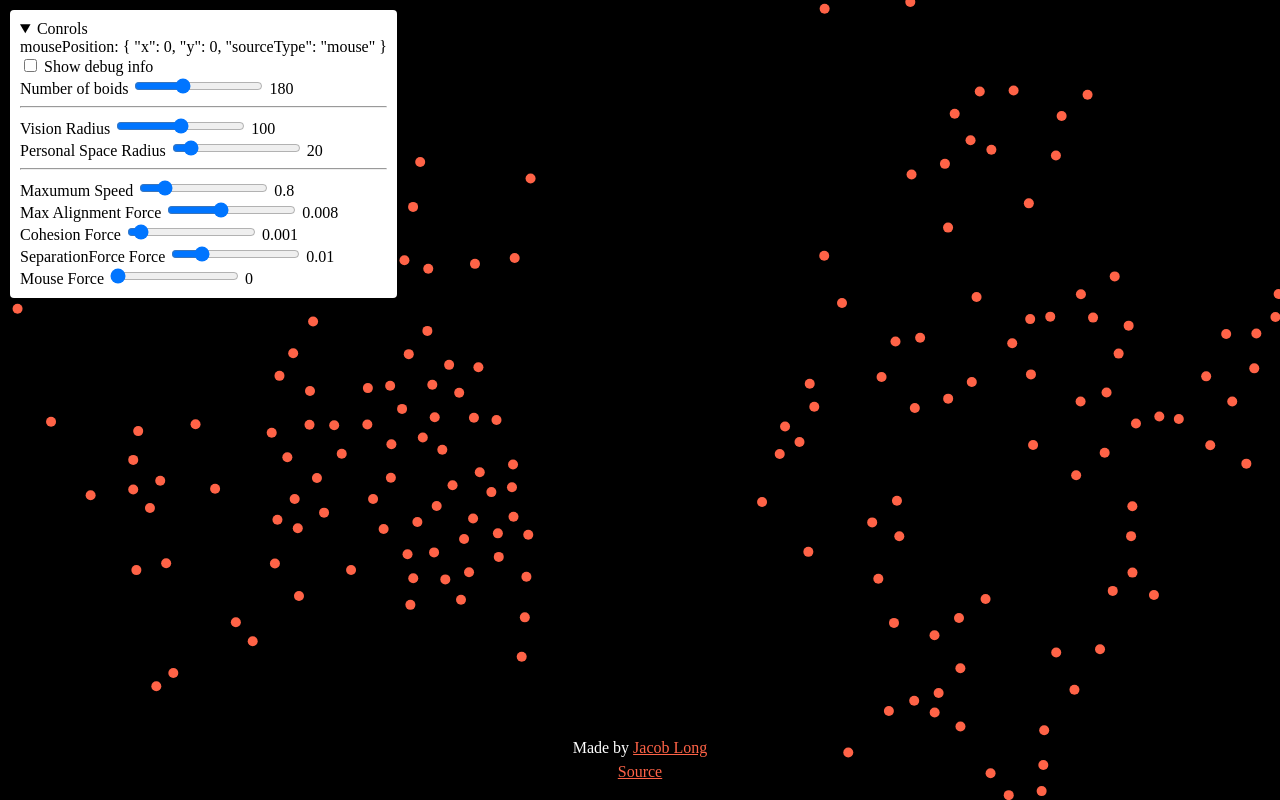
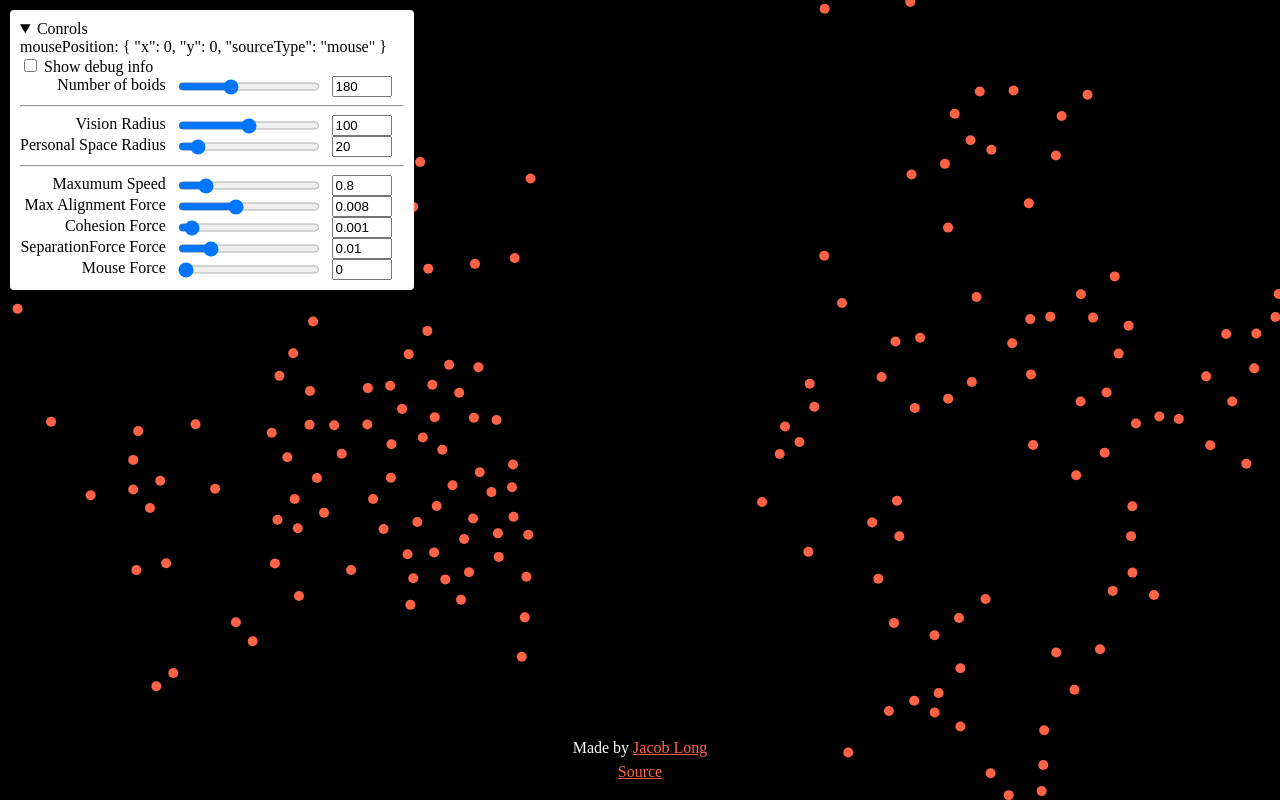
Before and after one commit to Jclong98/boids-vue, a Vue app: page / in a window 1280 px wide. Both pictures are taken after a click on the heading "Conrols". Built offline with nearby package versions, Linux system fonts and the light colour scheme.

Commit message:
clean up controls

```diff
--- a/src/components/Boids.vue
+++ b/src/components/Boids.vue
@@ -318,42 +318,42 @@ onMounted(() => {
       </label>
 
       <div>
-        <label>
-          Number of boids
+        <label class="input-grid">
+          <span>Number of boids</span>
           <input type="range" v-model="boidCount" min="1" max="500" />
-          {{ boidCount }}
+          <input type="number" v-model="boidCount" />
         </label>
       </div>
 
       <hr />
 
       <div>
-        <label>
-          Vision Radius
+        <label class="input-grid">
+          <span>Vision Radius</span>
           <input type="range" v-model="visionRadius" min="0" max="200" />
-          {{ visionRadius }}
+          <input type="number" v-model="visionRadius" />
         </label>
       </div>
       <div>
-        <label>
-          Personal Space Radius
+        <label class="input-grid">
+          <span>Personal Space Radius</span>
           <input type="range" v-model="personalSpaceRadius" min="0" max="200" />
-          {{ personalSpaceRadius }}
+          <input type="number" v-model="personalSpaceRadius" />
         </label>
       </div>
 
       <hr />
 
       <div>
-        <label>
-          Maxumum Speed
+        <label class="input-grid">
+          <span>Maxumum Speed</span>
           <input type="range" v-model="maxSpeed" min="0" max="5" step="0.1" />
-          {{ maxSpeed }}
+          <input type="number" v-model="maxSpeed" />
         </label>
       </div>
       <div>
-        <label>
-          Max Alignment Force
+        <label class="input-grid">
+          <span>Max Alignment Force</span>
           <input
             type="range"
             v-model="maxAlignmentForce"
@@ -361,12 +361,12 @@ onMounted(() => {
             max="0.02"
             step="0.001"
           />
-          {{ maxAlignmentForce }}
+          <input type="number" v-model="maxAlignmentForce" />
         </label>
       </div>
       <div>
-        <label>
-          Cohesion Force
+        <label class="input-grid">
+          <span>Cohesion Force</span>
           <input
             type="range"
             v-model="maxCohesionForce"
@@ -374,12 +374,12 @@ onMounted(() => {
             max="0.02"
             step="0.001"
           />
-          {{ maxCohesionForce }}
+          <input type="number" v-model="maxCohesionForce" />
         </label>
       </div>
       <div>
-        <label>
-          SeparationForce Force
+        <label class="input-grid">
+          <span>SeparationForce Force</span>
           <input
             type="range"
             v-model="maxSeparationForce"
@@ -387,12 +387,12 @@ onMounted(() => {
             max="0.05"
             step="0.001"
           />
-          {{ maxSeparationForce }}
+          <input type="number" v-model="maxSeparationForce" />
         </label>
       </div>
       <div>
-        <label>
-          Mouse Force
+        <label class="input-grid">
+          <span>Mouse Force</span>
           <input
             type="range"
             v-model="maxMouseForce"
@@ -400,7 +400,7 @@ onMounted(() => {
             max="0.01"
             step="0.001"
           />
-          {{ maxMouseForce }}
+          <input type="number" v-model="maxMouseForce" />
         </label>
       </div>
     </details>
@@ -430,4 +430,15 @@ onMounted(() => {
   width: fit-content;
   border-radius: 4px;
 }
+
+.input-grid {
+  display: grid;
+  grid-template-columns: 1fr 1fr 0.5fr;
+  grid-gap: 10px;
+  text-align: right;
+}
+
+.input-grid input[type='number'] {
+  width: 60px;
+}
 </style>
```
